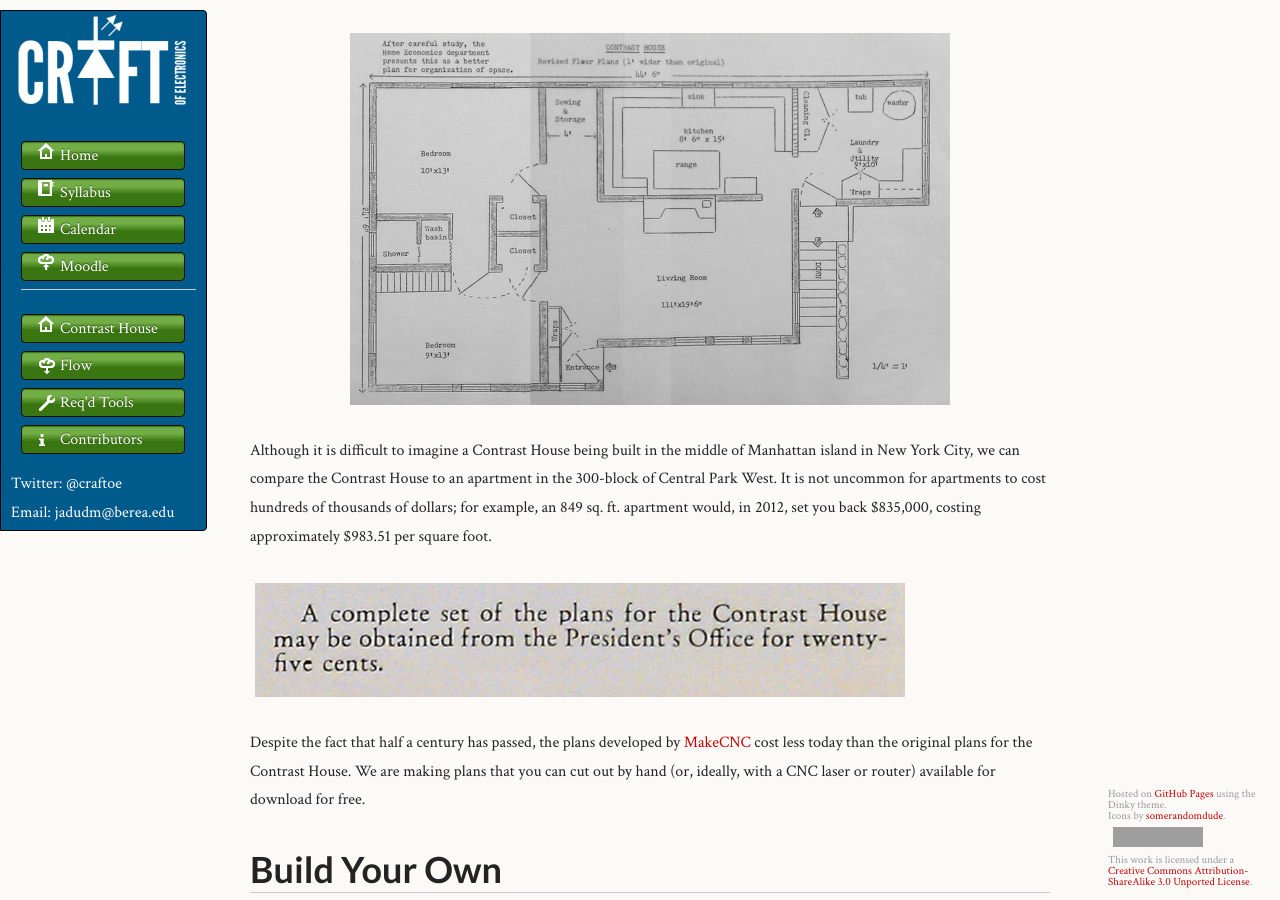
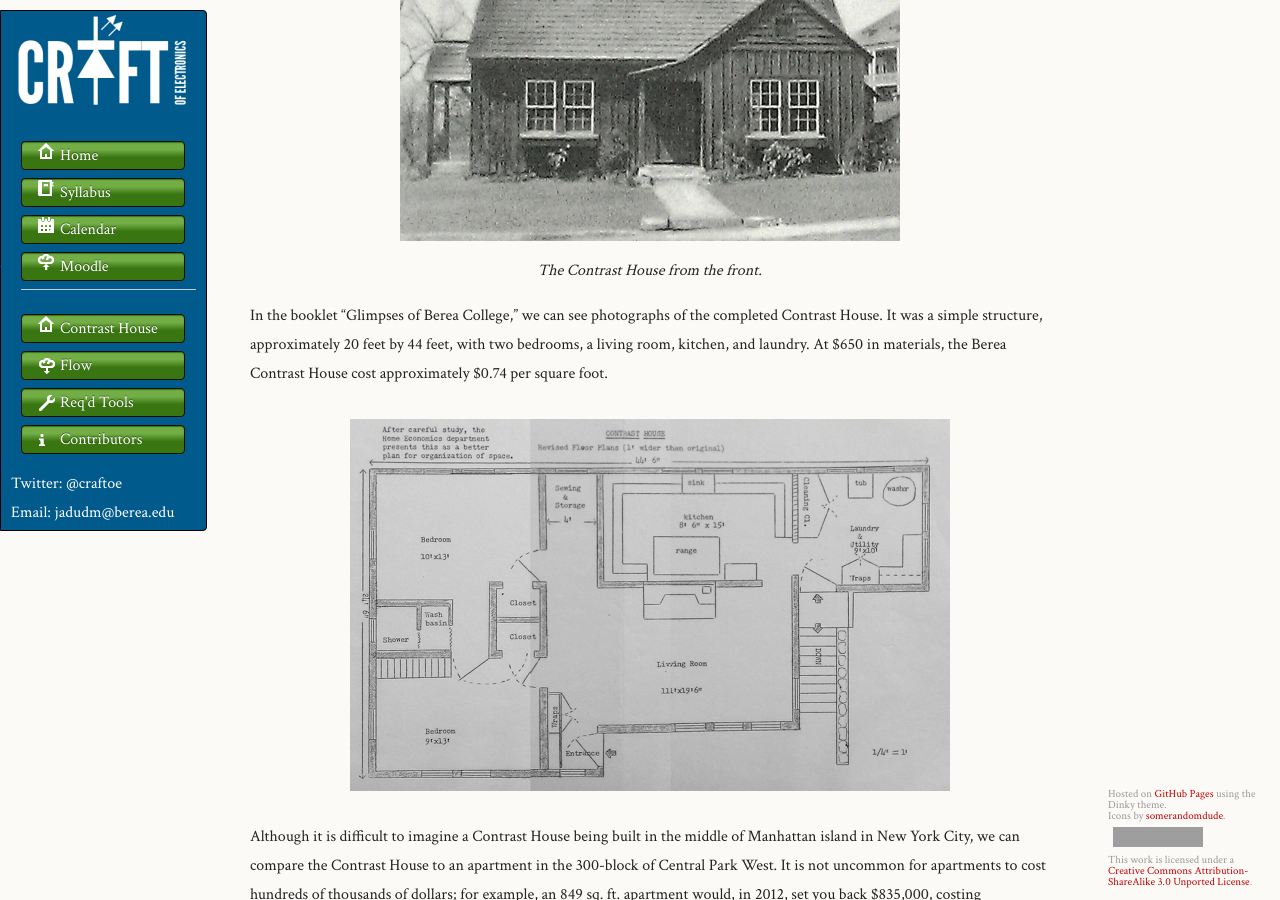
Before and after one commit to craftofelectronics/craftofelectronics.github.com, a Jekyll site: the page built from bereacontrasthouse/index.md, in a window 1280 px wide and 900 px high, scrolled down 767 px. Built offline with Jekyll 4.4.1, drawn with Linux system fonts in a browser that asks for light colours; grey boxes are pictures that could not be loaded.

Commit message:
Fixing images.

```diff
--- a/bereacontrasthouse/index.md
+++ b/bereacontrasthouse/index.md
@@ -29,6 +29,12 @@ the original Contrast House was just $650. It is interesting to note that, at
 the same time, architect Frank Lloyd Wright was completing a [private home in
 Madison, Wisconsin](http://www.usonia1.com/) that was to cost under $5,000... nearly ten times the cost
 of a Contrast House.
+
+<p align="center">
+  <img src="images/contrast-house-front-500.png" />
+  <br/>
+  <em>The Contrast House from the front.</em>
+</p>
 
 In the booklet "Glimpses of Berea College," we can see photographs of the
 completed Contrast House. It was a simple structure, approximately 20 feet by
```
Also changed, not shown: bereacontrasthouse/images/contrast-house-front-500.png (added), bereacontrasthouse/images/contrast-house-front.jpg (deleted).
